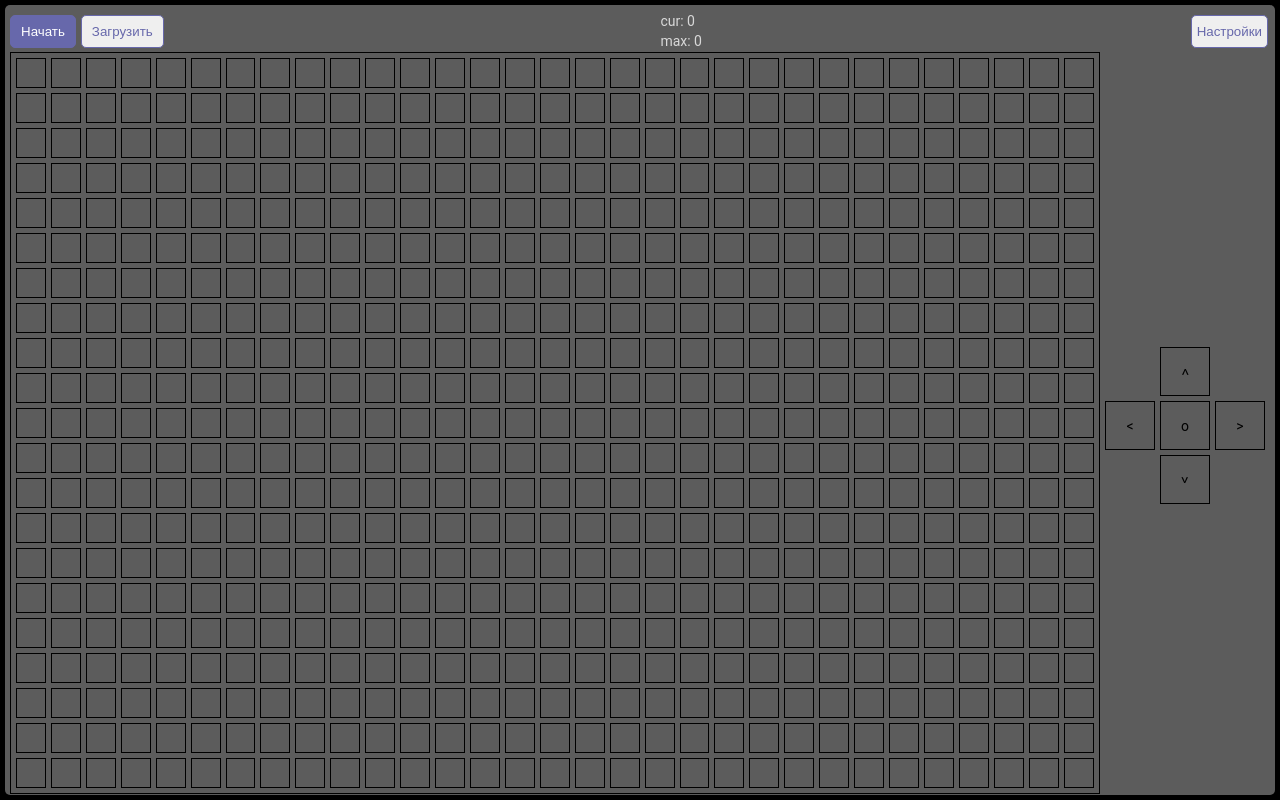
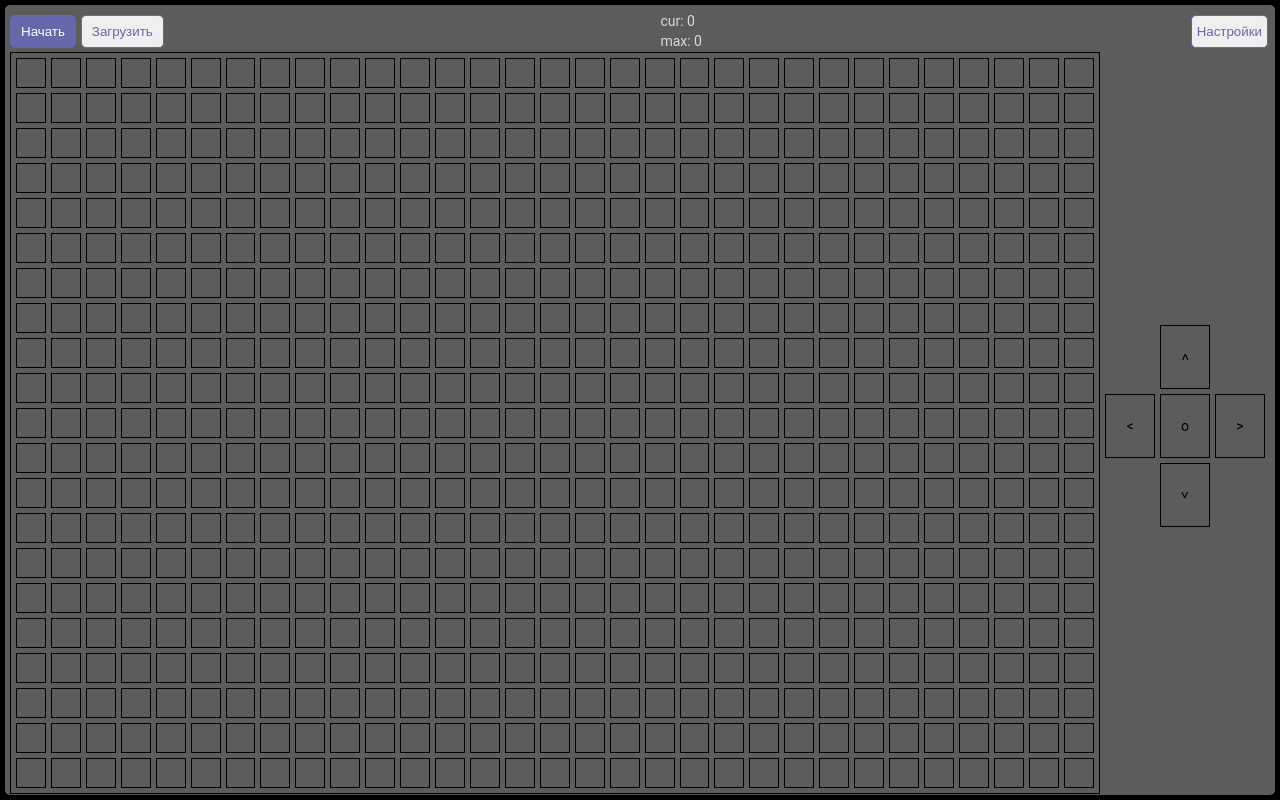
Before and after one commit to AlabamaWebp/solidSnake, an Angular app: page / in a window 1280 px wide. Built offline with nearby package versions, Linux system fonts and the light colour scheme.

Commit message:
tmp_napravlenie, gamepad 60px

```diff
--- a/src/app/app.component.scss
+++ b/src/app/app.component.scss
@@ -162,8 +162,8 @@ table {
   margin: 5px 0 0;
   // width: 160px;
   .col {
-    width: 45px;
-    height: 45px;
+    width: 60px;
+    height: 60px;
     border: 1px solid black;
     cursor: pointer;
     div  {
--- a/src/app/app.component.ts
+++ b/src/app/app.component.ts
@@ -100,6 +100,7 @@ export class AppComponent {
     this.clearField();
     this.game_started = false;
     this.napravlenie = 1;
+    this.tmp_napravlenie = 1;
     this.game_speed = this.norm_game_speed;
     if (this.max_bals < this.bals) {
       this.max_bals = this.bals;
```
